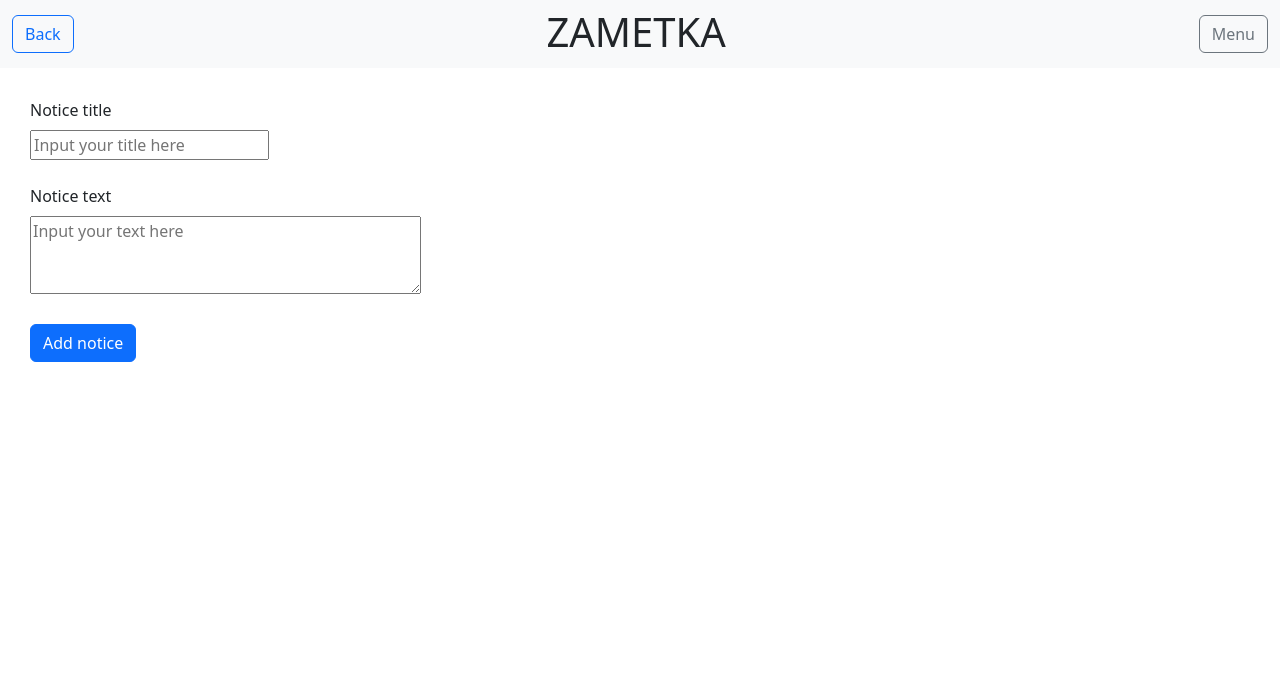
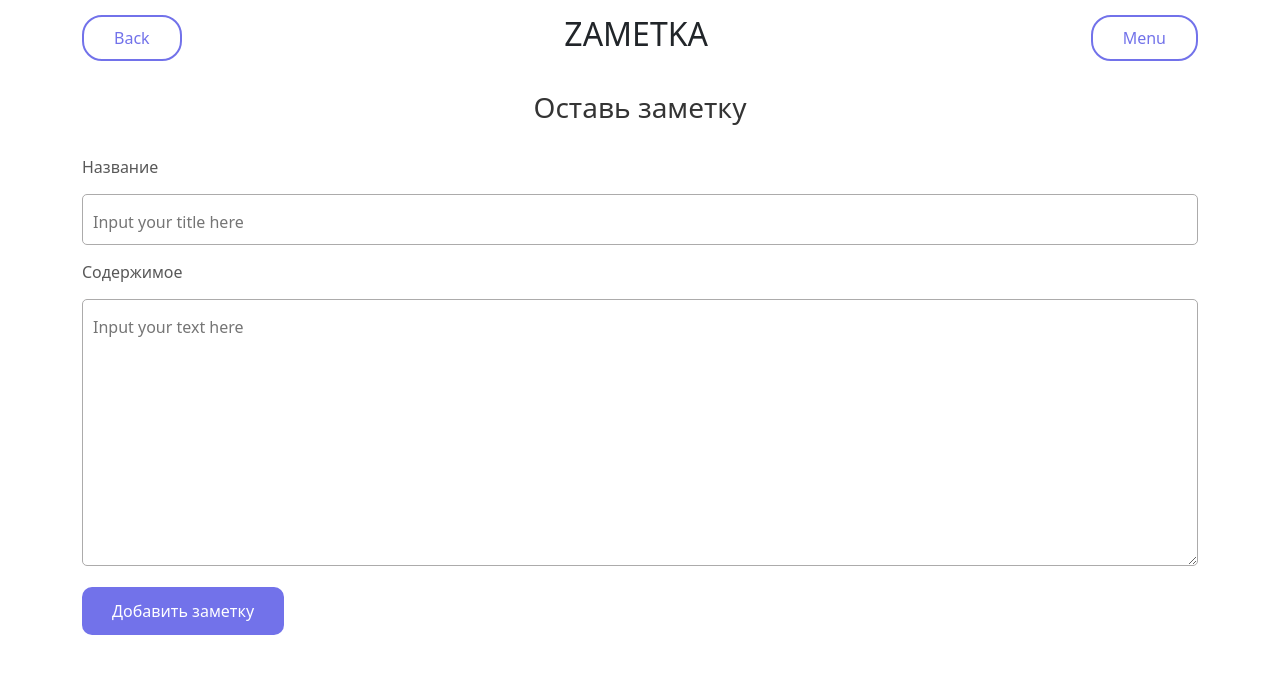
Before and after one commit to Goukuduken/djsite_zametka, a Django app: page /addnotice/ in a window 1280 px wide. Shown: the top 674 px of the page. Run offline with Django 3.2, Linux system fonts and the light colour scheme.

Commit message:
small changes: Редизайн шаблона addpage от Димы Суровцева

```diff
--- a/zametka/noticeapp/forms.py
+++ b/zametka/noticeapp/forms.py
@@ -6,11 +6,12 @@ class AddNotice(forms.ModelForm):
         model = Notice
         fields = ['title', 'text']
         widgets = {
-            'title': forms.TextInput(attrs={'class': 'form-label',
-                                            'id': 'exampleFormControlInput1',
+            'title': forms.TextInput(attrs={'class': 'notice-form',
+                                            'id': 'notice-form-header',
                                             'placeholder': 'Input your title here', }),
-            'text': forms.Textarea(attrs={'class': 'form-label',
+            'text': forms.Textarea(attrs={'class': 'notice-form',
                                           'id': 'exampleFormControlTextarea1',
-                                          'rows': '3',
+                                          'rows': '10',
+                                          'cols': 30,
                                           'placeholder': 'Input your text here', }),
         }
--- /dev/null
+++ b/zametka/noticeapp/static/noticeapp/css/style.css
@@ -0,0 +1,100 @@
+
+
+body {
+   background: rgb(255, 255, 255);
+   font-size: 18px;
+   color:#343434;;
+   font-family:'Trebuchet MS', 'Lucida Sans Unicode', 'Lucida Grande', 'Lucida Sans', Arial, sans-serif;
+
+}
+
+.container {
+   max-width: 1280px;
+   margin: auto;
+   padding-top: 15px;
+}
+
+/* Навигация */
+/* ------------------------------- */
+
+.notice-navigation {
+   display: flex;
+   justify-content: space-between;
+}
+
+
+
+.notice-btn {
+background-color: inherit;
+font-size: inherit;
+color: #7272ea;
+padding:0px 30px;
+border: 2px solid #7272ea;
+border-radius: 20px;
+}
+
+.notice-btn a{
+   text-decoration: none;
+   color: #7272ea;
+
+}
+
+/* Форма заметки */
+/* ------------------------------- */
+
+.notice h3 {
+   text-align: center;
+   margin: 30px 0px;
+   color: #343434;
+}
+
+
+.notice-form label {
+   display:block;
+   color: #3d3d3ddc;
+   margin: 15px 0px;
+}
+
+.notice_cont {
+   display: flex;
+   margin-bottom: 25px;
+}
+
+/* .notice_cont>.notice-form {
+   width: 50%;
+
+} */
+
+.notice_cont>.notice-form:first-child {
+   margin-right: 20px;
+}
+
+.notice-form input,
+.notice-form textarea {
+   background: transparent;
+   width: 100%;
+   box-sizing: border-box;
+   font-size: inherit;
+   font-family: inherit;
+
+   border: 1px solid rgb(172, 171, 171);
+   border-radius: 5px;
+
+   color: #000000;
+   padding: 15px 10px 10px;
+   outline: none;
+
+}
+
+.notice-form_btn {
+   background: #7272ea;
+   color: #ffffff;
+   font-family: inherit;
+   font-size: inherit;
+   cursor: pointer;
+
+   padding: 12px 30px;
+   margin-top: 15px;
+   border: none;
+   border-radius: 10px;
+}
--- a/zametka/noticeapp/templates/notice/addnotice.html
+++ b/zametka/noticeapp/templates/notice/addnotice.html
@@ -2,45 +2,54 @@
 <!DOCTYPE html>
 <html lang="en">
   <head>
-    <meta charset="UTF-8">
-    <title>Add Notice</title>
-    <link type="text/css" href = "{% static 'noticeapp/css/stylesheet.css' %}" rel="stylesheet" >
+    <meta charset="UTF-8" />
+    <meta http-equiv="X-UA-Compatible" content="IE=edge" />
+    <meta name="viewport" content="width=device-width, initial-scale=1.0" />
+    <link type="text/css" href = "{% static 'noticeapp/css/style.css' %}" rel="stylesheet" >
     <link href="https://cdn.jsdelivr.net/npm/bootstrap@5.2.0/dist/css/bootstrap.min.css" rel="stylesheet" integrity="sha384-gH2yIJqKdNHPEq0n4Mqa/HGKIhSkIHeL5AyhkYV8i59U5AR6csBvApHHNl/vI1Bx" crossorigin="anonymous">
+    <title>Add Note</title>
   </head>
   <body>
+    <div class="container">
+      <!-- Навигация -->
 
-<nav class="navbar navbar-expand-lg bg-light">
-    <div class="container-fluid">
-        <div class="collapse navbar-collapse" id="navbarSupportedContent">
-            <ul class="navbar-nav me-auto mb-2 mb-lg-0">
-                <a href="{% url 'home' %}" type="button" class="btn btn-outline-primary">Back</a>
-            </ul>
-            <h1 class="me-auto mb-2 mb-lg-1">ZAMETKA</h1>
-            <a href="#" type="button" class="btn btn-outline-secondary">Menu</a>
-        </div>
+      <nav class="navigation">
+        <div class="notice-navigation">
+          <button class="notice-btn">
+            <a href="{% url 'home' %}">Back </a>
+          </button>
+
+          <h2 class="notice-navigation_title">ZAMETKA</h2>
+
+          <button class="notice-btn">
+            <a href="#">Menu</a>
+          </button>
         </div>
       </nav>
 
+      <!-- Форма заметки -->
+      <div class="notice">
+        <h3>Оставь заметку</h3>
+
         <form action="{% url 'addnotice' %}" method="post">
             {% csrf_token %}
-    <div class="pos">
-        <div class="mb-3">
-            <label class="form-label">Notice title</label>
-            <br>{{ form.title }}</br>
+          <div class="notice-form">
+            <label for="notice-form-header">Название</label>
+            {{ form.title }}
           </div>
 
-        <div class="mb-3">
-            <label class="form-label">Notice text</label>
-            <br>{{ form.text }}</br>
+          <div class="notice-form">
+            <label for="notice-form_message">Содержимое</label>
+            {{ form.text }}
           </div>
 
-        <button type="submit" class="btn btn-primary">Add notice</button>
+          <input
+            value="Добавить заметку"
+            class="notice-form_btn"
+            type="submit"
+          />
+        </form>
       </div>
-</form>
-
-<div class="fixed-bottom">
-    <nav class="navbar navbar-expand-lg bg-light"></nav>
     </div>
-
   </body>
 </html>
```
Also changed, not shown: zametka/db.sqlite3. Lines whose indentation alone changed are shown as unchanged.
